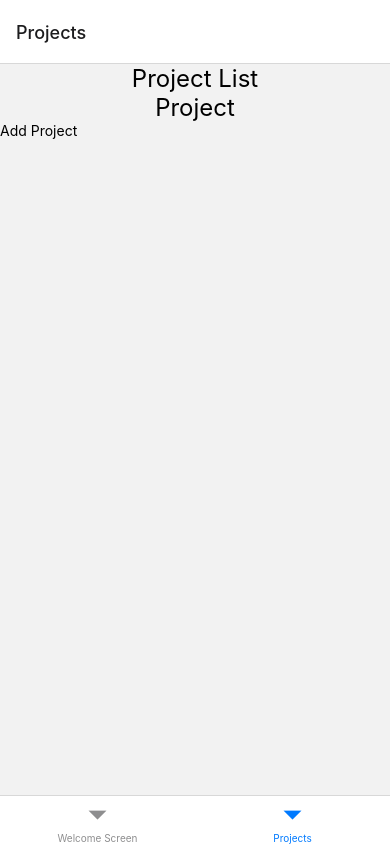
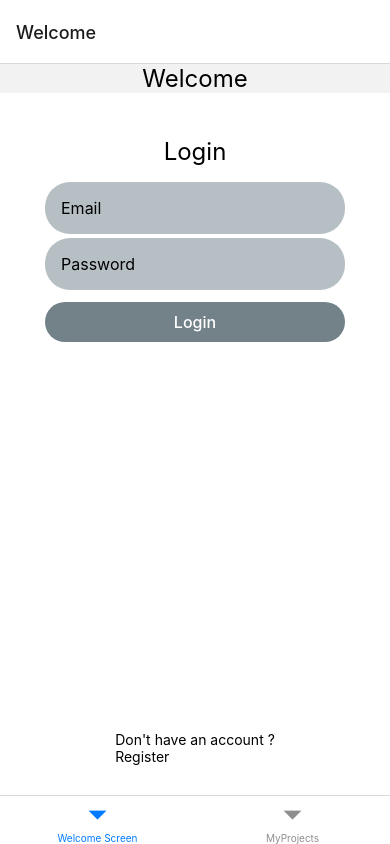
Before and after one commit to adrianhansa/project-management-rn, a React Native app: screen /Projects in a window 390 px wide. Built offline with nearby package versions, Linux system fonts and the light colour scheme.

Commit message:
Check for auth user in Home and Projects screens, redirected to Login if not

```diff
--- a/navigation/AppNavigator.js
+++ b/navigation/AppNavigator.js
@@ -86,7 +86,7 @@ const AppBottomTabs = () => {
         component={WelcomeStack}
         options={{ title: "Welcome Screen" }}
       />
-      <BottomTabs.Screen name="Projects" component={AppStack} />
+      <BottomTabs.Screen name="MyProjects" component={AppStack} />
     </BottomTabs.Navigator>
   );
 };
--- a/screens/Home.js
+++ b/screens/Home.js
@@ -1,7 +1,14 @@
-import React from "react";
+import React, { useEffect } from "react";
 import { View, Text, StyleSheet, Button } from "react-native";
+import { useSelector } from "react-redux";
 
 const Home = ({ navigation }) => {
+  const auth = useSelector((state) => state.userLoggedIn);
+  useEffect(() => {
+    if (auth.success) {
+      console.log(auth.user);
+    }
+  }, [auth]);
   return (
     <View style={styles.container}>
       <Text style={styles.title}>Home</Text>
--- a/screens/projects/Projects.js
+++ b/screens/projects/Projects.js
@@ -1,8 +1,17 @@
-import React from "react";
+import React, { useEffect } from "react";
 import { View, Text, StyleSheet, TouchableOpacity } from "react-native";
 import Project from "./Project";
+import { useSelector } from "react-redux";
+// import {} from '../../redux/actions/projectActions'
 
 const Projects = ({ navigation }) => {
+  const { user } = useSelector((state) => state.userLoggedIn);
+  useEffect(() => {
+    if (!user) {
+      navigation.navigate("Login");
+    } else {
+    }
+  }, [user]);
   return (
     <View style={styles.container}>
       <Text style={styles.title}>Project List</Text>
```
